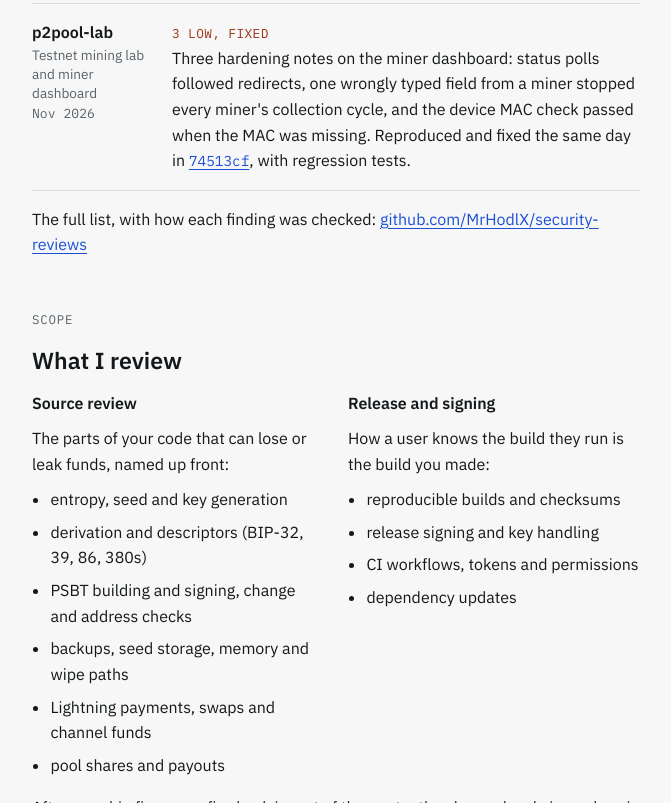
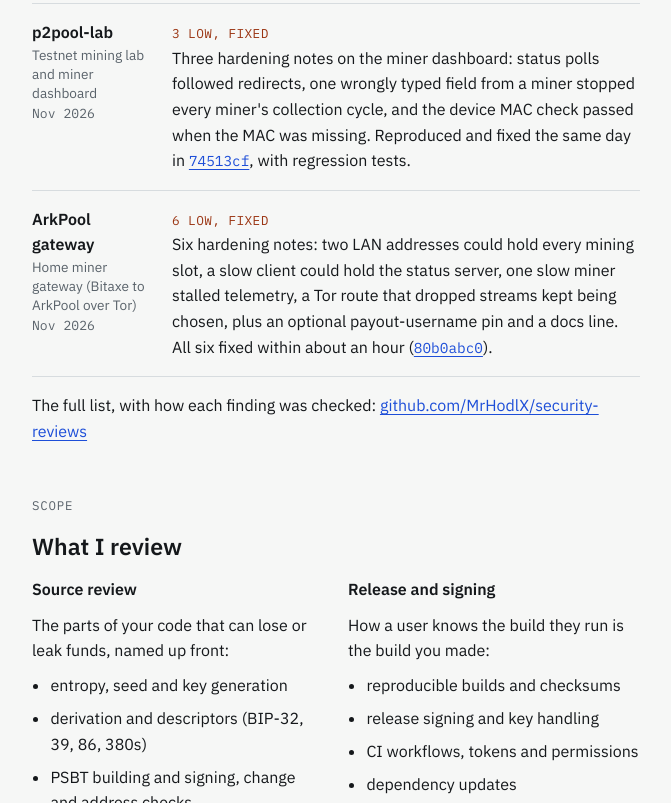
Before and after one commit to MrHodlX/MrHodlX.github.io, a plain HTML site: page index.html in a window 1280 px wide. Shown: the part 1567-2370 px from the top of the page, without its empty margins (304-975 px from the left). Drawn offline with Linux system fonts and the light colour scheme.

Commit message:
Add ArkPool gateway to recent work

```diff
--- a/index.html
+++ b/index.html
@@ -198,6 +198,10 @@
         <div><div class="who">p2pool-lab</div><div class="kind">Testnet mining lab and miner dashboard</div><div class="when">Nov 2026</div></div>
         <div class="what"><span class="sev">3 LOW, FIXED</span><br>Three hardening notes on the miner dashboard: status polls followed redirects, one wrongly typed field from a miner stopped every miner's collection cycle, and the device MAC check passed when the MAC was missing. Reproduced and fixed the same day in <a href="https://github.com/EthnTuttle/p2pool-lab/commit/74513cf4b1a06de3d815852aadce3ce0eb135107"><span class="mono">74513cf</span></a>, with regression tests.</div>
       </li>
+      <li id="arkpool">
+        <div><div class="who">ArkPool gateway</div><div class="kind">Home miner gateway (Bitaxe to ArkPool over Tor)</div><div class="when">Nov 2026</div></div>
+        <div class="what"><span class="sev">6 LOW, FIXED</span><br>Six hardening notes: two LAN addresses could hold every mining slot, a slow client could hold the status server, one slow miner stalled telemetry, a Tor route that dropped streams kept being chosen, plus an optional payout-username pin and a docs line. All six fixed within about an hour (<a href="https://gitlab.com/arkpool/arkpool-gateway/-/commit/80b0abc0087fdf92216ea46bbe9cac3ba2946a4e"><span class="mono">80b0abc0</span></a>).</div>
+      </li>
     </ul>
     <p>The full list, with how each finding was checked: <a href="https://github.com/MrHodlX/security-reviews">github.com/MrHodlX/security-reviews</a></p>
   </section>
```
